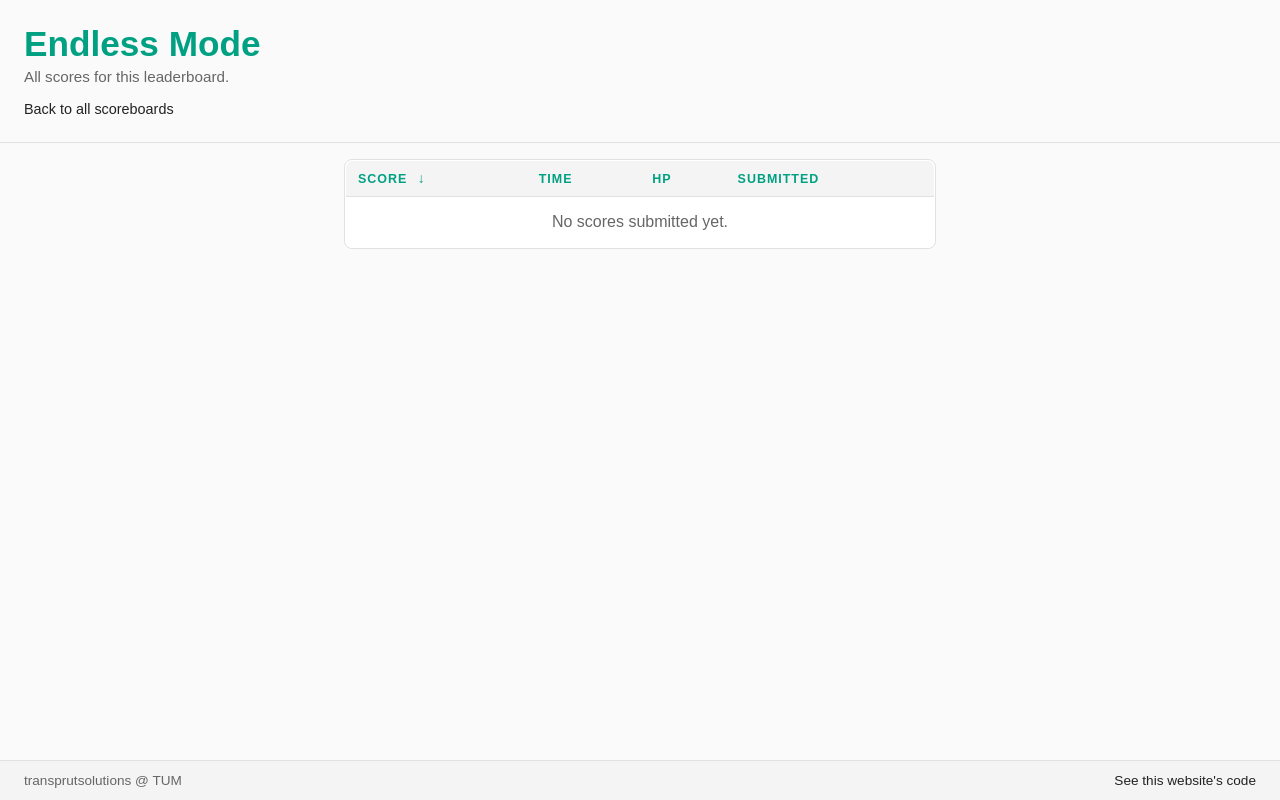
After one commit to IanisDonica/webserverTransprut, a Django app: page /api/scores/list/0/ in a window 1280 px wide. The commit adds this page. Run offline with Django 5.2, Linux system fonts and the light colour scheme; data comes from the database, SQL or seed files in the repository.

Commit message:
updated the HTML

```diff
--- a/transprutSolutions/scores/models.py
+++ b/transprutSolutions/scores/models.py
@@ -5,5 +5,5 @@ class ScoreEntry(models.Model):
     score = models.FloatField()
     time = models.FloatField()
     hp = models.IntegerField()
+    level = models.IntegerField()
     timestamp = models.DateTimeField(auto_now_add=True)
-    ip = models.GenericIPAddressField()
--- /dev/null
+++ b/transprutSolutions/scores/static/scores/styles.css
@@ -0,0 +1,310 @@
+:root {
+  --bg: #fafafa;
+  --ink: #222;
+  --muted: #666;
+  --line: #e1e1e1;
+}
+
+* {
+  box-sizing: border-box;
+}
+
+body {
+  margin: 0;
+  font-family: Arial, sans-serif;
+  background: var(--bg);
+  color: var(--ink);
+  min-height: 100vh;
+  display: flex;
+  flex-direction: column;
+  padding-bottom: 56px;
+}
+
+header {
+  padding: 24px;
+  border-bottom: 1px solid var(--line);
+  color: #00a082;
+}
+
+.scoreboard-header {
+  display: grid;
+  grid-template-columns: 160px 1fr 160px;
+  align-items: center;
+  gap: 16px;
+}
+
+.scoreboard-header h1 {
+  flex: 1;
+  text-align: center;
+  margin: 0;
+}
+
+.scoreboard-counter {
+  padding: 8px 24px 0;
+  color: var(--muted);
+  font-size: 0.95rem;
+  text-align: center;
+}
+
+.header-button {
+  margin: 0;
+  height: 40px;
+  display: inline-flex;
+  align-items: center;
+  justify-content: center;
+  min-width: 160px;
+  text-align: center;
+}
+
+.header-spacer {
+  min-width: 160px;
+  height: 40px;
+}
+h1 {
+  margin: 0 0 4px;
+  font-size: 2.2rem;
+}
+
+h1,
+h2,
+h3,
+h4,
+h5,
+h6 {
+  color: #00a082;
+}
+
+p.subtitle {
+  margin: 0;
+  color: var(--muted);
+  font-size: 0.95rem;
+}
+
+main {
+  padding: 24px;
+  display: grid;
+  gap: 16px;
+  grid-template-columns: repeat(auto-fit, minmax(260px, 1fr));
+  flex: 1;
+}
+
+@media (min-width: 1000px) {
+  main {
+    margin-left: 25%;
+    margin-right: 25%;
+    grid-template-columns: repeat(auto-fit, minmax(240px, 1fr));
+  }
+  .table-wrap {
+    margin-left: 25%;
+    margin-right: 25%;
+  }
+}
+
+.card {
+  border: 1px solid var(--line);
+  border-radius: 8px;
+  background: #fff;
+  display: flex;
+  flex-direction: column;
+  height: 100%;
+}
+
+.card-header {
+  padding: 12px 16px;
+  display: flex;
+  justify-content: space-between;
+  align-items: center;
+  border-bottom: 1px solid var(--line);
+  background: #fdc151;
+  color: #00a082;
+}
+
+.card-header span {
+  color: #00a082;
+  font-size: 0.85rem;
+}
+
+.card-body {
+  padding: 12px 16px 8px;
+  flex: 1;
+}
+
+.summary {
+  display: flex;
+  justify-content: space-between;
+  margin-bottom: 8px;
+  color: var(--muted);
+  font-size: 0.85rem;
+}
+
+.top-score {
+  font-weight: 700;
+  color: var(--ink);
+}
+
+.score-row {
+  display: flex;
+  justify-content: space-between;
+  padding: 4px 0;
+  border-bottom: 1px solid var(--line);
+  font-size: 0.9rem;
+}
+
+.score-row:last-child {
+  border-bottom: none;
+}
+
+.recent {
+  margin-top: 8px;
+  padding-top: 8px;
+  border-top: 1px solid var(--line);
+  color: var(--muted);
+  font-size: 0.85rem;
+}
+
+.button {
+  display: inline-block;
+  margin: 12px 16px 16px;
+  padding: 8px 12px;
+  border-radius: 6px;
+  border: 1px solid var(--line);
+  color: var(--ink);
+  text-decoration: none;
+  font-size: 0.85rem;
+  margin-top: auto;
+}
+
+.button:hover {
+  background: #f6f6f6;
+}
+
+.empty {
+  text-align: center;
+  padding: 16px 0;
+  color: var(--muted);
+}
+
+/* Level list table */
+.table-card {
+  margin: 16px 24px;
+}
+
+table {
+  width: 100%;
+  border-collapse: collapse;
+  background: #fff;
+  border: 1px solid var(--line);
+  border-radius: 8px;
+  overflow: hidden;
+}
+
+thead {
+  background: #f4f4f4;
+  color: #00a082;
+  text-transform: uppercase;
+  letter-spacing: 0.08em;
+  font-size: 0.78rem;
+  font-weight: 700;
+}
+
+thead a {
+  color: inherit;
+  text-decoration: none;
+}
+
+thead a:hover {
+  text-decoration: underline;
+}
+
+.sort-indicator {
+  margin-left: 6px;
+  font-size: 1.1em;
+  font-weight: 700;
+}
+
+footer {
+  position: fixed;
+  left: 0;
+  right: 0;
+  bottom: 0;
+  border-top: 1px solid var(--line);
+  padding: 12px 24px;
+  display: flex;
+  justify-content: space-between;
+  align-items: center;
+  font-size: 0.85rem;
+  color: var(--muted);
+  background: #f4f4f4;
+  z-index: 10;
+}
+
+footer a {
+  color: var(--ink);
+  text-decoration: none;
+}
+
+footer a:hover {
+  text-decoration: underline;
+}
+
+th, td {
+  padding: 10px 12px;
+  text-align: left;
+  border-bottom: 1px solid var(--line);
+}
+
+td.score {
+  font-weight: 600;
+}
+
+td.time {
+  font-variant-numeric: tabular-nums;
+}
+
+.back-link {
+  display: inline-block;
+  margin-top: 16px;
+  color: var(--ink);
+  text-decoration: none;
+  font-size: 0.9rem;
+}
+
+.back-link:hover {
+  text-decoration: underline;
+}
+
+/* Home page */
+.home {
+  padding: 24px;
+  display: flex;
+  justify-content: center;
+}
+
+.home-card {
+  width: min(900px, 100%);
+}
+
+.home-card p {
+  margin: 8px 0 12px;
+  color: var(--ink);
+  line-height: 1.45;
+}
+
+.home-header {
+  justify-content: center;
+}
+
+.home-header strong {
+  text-align: center;
+  color: #00a082;
+}
+
+.home-button {
+  margin: 0;
+  height: 40px;
+  display: inline-flex;
+  align-items: center;
+  justify-content: center;
+  min-width: 160px;
+  text-align: center;
+}
--- a/transprutSolutions/scores/urls.py
+++ b/transprutSolutions/scores/urls.py
@@ -1,8 +1,9 @@
 from django.urls import path
 
-from .views import create_score, list_scores
+from .views import create_score, list_scores, list_scores_by_level
 
 urlpatterns = [
     path("scores/", create_score, name="create_score"),
     path("scores/list/", list_scores, name="list_scores"),
+    path("scores/list/<int:level>/", list_scores_by_level, name="list_scores_by_level"),
 ]
--- a/transprutSolutions/scores/views.py
+++ b/transprutSolutions/scores/views.py
@@ -15,7 +15,7 @@ def create_score(request):
     except json.JSONDecodeError:
         return JsonResponse({"error": "Invalid JSON payload."}, status=400)
 
-    missing = [key for key in ("score", "time", "playerHp") if key not in payload]
+    missing = [key for key in ("score", "time", "playerHp", "level") if key not in payload]
     if missing:
         return JsonResponse({"error": f"Missing fields: {', '.join(missing)}."}, status=400)
 
@@ -23,13 +23,65 @@ def create_score(request):
         score=float(payload["score"]),
         time=float(payload["time"]),
         hp=int(payload["playerHp"]),
-        ip=request.META.get("REMOTE_ADDR", ""),
+        level=int(payload["level"]),
     )
 
     return JsonResponse({"status": "ok"}, status=201)
 
+def list_scores(request):
+    levels = [0, 1, 2, 3, 4, 5]
+    boards = []
+    total_records = 0
+    for level in levels:
+        base_qs = ScoreEntry.objects.filter(level=level)
+        total_records += base_qs.count()
+        top_four = list(base_qs.order_by("-score", "-timestamp")[:4])
+        most_recent = base_qs.order_by("-timestamp").first()
+        boards.append(
+            {
+                "level": level,
+                "label": "Endless Mode" if level == 0 else f"Level {level}",
+                "top_score": top_four[0] if top_four else None,
+                "other_scores": top_four[1:],
+                "most_recent": most_recent,
+                "total": base_qs.count(),
+            }
+        )
+
+    return render(
+        request,
+        "scores/list.html",
+        {
+            "boards": boards,
+            "total_records": total_records,
+        },
+    )
 
 
-def list_scores(request):
-    entries = ScoreEntry.objects.order_by("-timestamp")
-    return render(request, "scores/list.html", {"entries": entries})
+def list_scores_by_level(request, level):
+    allowed_sorts = {
+        "score": "score",
+        "time": "time",
+        "hp": "hp",
+        "timestamp": "timestamp",
+        "level": "level",
+    }
+    sort = request.GET.get("sort", "score")
+    direction = request.GET.get("dir", "desc")
+    sort_key = allowed_sorts.get(sort, "score")
+    sort_prefix = "-" if direction == "desc" else ""
+    order_by = f"{sort_prefix}{sort_key}"
+
+    entries = ScoreEntry.objects.filter(level=level).order_by(order_by, "-timestamp")
+    label = "Endless Mode" if level == 0 else f"Level {level}"
+    return render(
+        request,
+        "scores/level_list.html",
+        {
+            "entries": entries,
+            "level": level,
+            "label": label,
+            "sort": sort_key,
+            "dir": direction,
+        },
+    )
--- /dev/null
+++ b/transprutSolutions/templates/scores/level_list.html
@@ -0,0 +1,77 @@
+{% load static %}
+<!doctype html>
+<html lang="en">
+  <head>
+    <meta charset="utf-8" />
+    <meta name="viewport" content="width=device-width, initial-scale=1" />
+    <title>{{ label }} Scores</title>
+    <link rel="stylesheet" href="{% static 'scores/styles.css' %}" />
+  </head>
+  <body>
+    <header>
+      <h1>{{ label }}</h1>
+      <p class="subtitle">All scores for this leaderboard.</p>
+      <a class="back-link" href="/api/scores/list/">Back to all scoreboards</a>
+    </header>
+    <div class="table-wrap">
+      <section class="card table-card">
+        <table>
+          <thead>
+            <tr>
+              <th>
+                <a href="?sort=score&dir={% if sort == 'score' and dir == 'desc' %}asc{% else %}desc{% endif %}">
+                  Score
+                  {% if sort == 'score' %}
+                    <span class="sort-indicator">{% if dir == 'desc' %}↓{% else %}↑{% endif %}</span>
+                  {% endif %}
+                </a>
+              </th>
+              <th>
+                <a href="?sort=time&dir={% if sort == 'time' and dir == 'desc' %}asc{% else %}desc{% endif %}">
+                  Time
+                  {% if sort == 'time' %}
+                    <span class="sort-indicator">{% if dir == 'desc' %}↓{% else %}↑{% endif %}</span>
+                  {% endif %}
+                </a>
+              </th>
+              <th>
+                <a href="?sort=hp&dir={% if sort == 'hp' and dir == 'desc' %}asc{% else %}desc{% endif %}">
+                  HP
+                  {% if sort == 'hp' %}
+                    <span class="sort-indicator">{% if dir == 'desc' %}↓{% else %}↑{% endif %}</span>
+                  {% endif %}
+                </a>
+              </th>
+              <th>
+                <a href="?sort=timestamp&dir={% if sort == 'timestamp' and dir == 'desc' %}asc{% else %}desc{% endif %}">
+                  Submitted
+                  {% if sort == 'timestamp' %}
+                    <span class="sort-indicator">{% if dir == 'desc' %}↓{% else %}↑{% endif %}</span>
+                  {% endif %}
+                </a>
+              </th>
+            </tr>
+          </thead>
+          <tbody>
+            {% for entry in entries %}
+              <tr>
+                <td class="score">{{ entry.score }}</td>
+                <td class="time">{{ entry.time|floatformat:2 }}s</td>
+                <td>{{ entry.hp }}</td>
+                <td>{{ entry.timestamp }}</td>
+              </tr>
+            {% empty %}
+              <tr>
+                <td class="empty" colspan="4">No scores submitted yet.</td>
+              </tr>
+            {% endfor %}
+          </tbody>
+        </table>
+      </section>
+    </div>
+    <footer>
+      <span>transprutsolutions @ TUM</span>
+      <a href="https://github.com/IanisDonica/webserverTransprut">See this website's code</a>
+    </footer>
+  </body>
+</html>
--- a/transprutSolutions/webserver/settings.py
+++ b/transprutSolutions/webserver/settings.py
@@ -27,7 +27,7 @@ SECRET_KEY = os.environ.get(
 )
 
 # SECURITY WARNING: don't run with debug turned on in production!
-DEBUG = os.environ.get('DJANGO_DEBUG', 'false').lower() == 'true'
+DEBUG = os.environ.get('DJANGO_DEBUG', 'true').lower() == 'true'
 
 ALLOWED_HOSTS = [
     host.strip()
@@ -127,5 +127,5 @@ USE_TZ = True
 # Static files (CSS, JavaScript, Images)
 # https://docs.djangoproject.com/en/6.0/howto/static-files/
 
-STATIC_URL = 'static/'
+STATIC_URL = '/static/'
 STATIC_ROOT = BASE_DIR / 'staticfiles'
--- a/transprutSolutions/webserver/urls.py
+++ b/transprutSolutions/webserver/urls.py
@@ -16,7 +16,10 @@ Including another URLconf
 """
 from django.contrib import admin
 from django.shortcuts import render
-from django.urls import include, path
+from django.conf import settings
+from django.conf.urls.static import static
+from django.contrib.staticfiles.views import serve as static_serve
+from django.urls import include, path, re_path
 
 
 def home(request):
@@ -27,3 +30,10 @@ urlpatterns = [
     path('admin/', admin.site.urls),
     path('api/', include('scores.urls')),
 ]
+
+if settings.DEBUG:
+    urlpatterns += static(settings.STATIC_URL, document_root=settings.STATIC_ROOT)
+
+urlpatterns += [
+    re_path(r"^static/(?P<path>.*)$", static_serve, {"insecure": True}),
+]
```
Also changed, not shown: transprutSolutions/templates/index.html (+44 -1 lines), transprutSolutions/templates/scores/list.html (+42 -27 lines), README.md (added), transprutSolutions/db.sqlite3, transprutSolutions/scores/migrations/0002_add_level_remove_ip.py (added).
